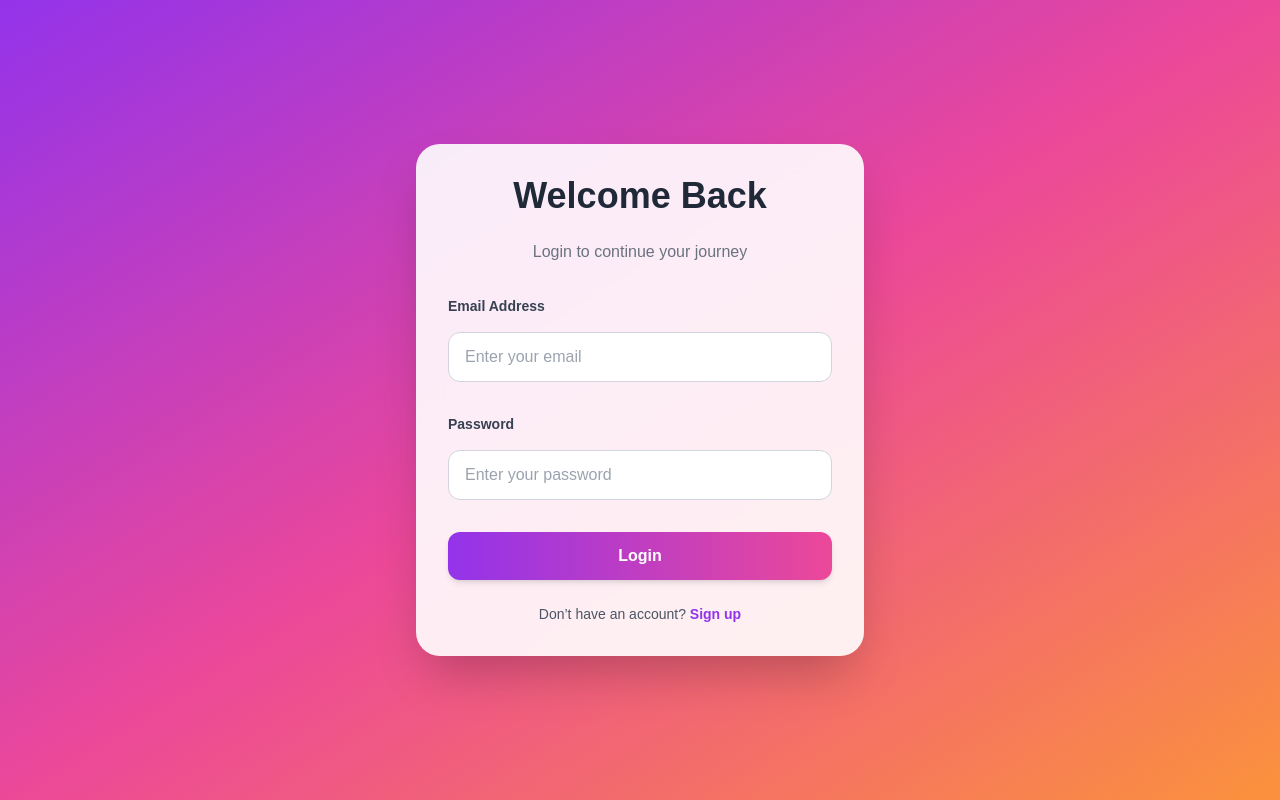
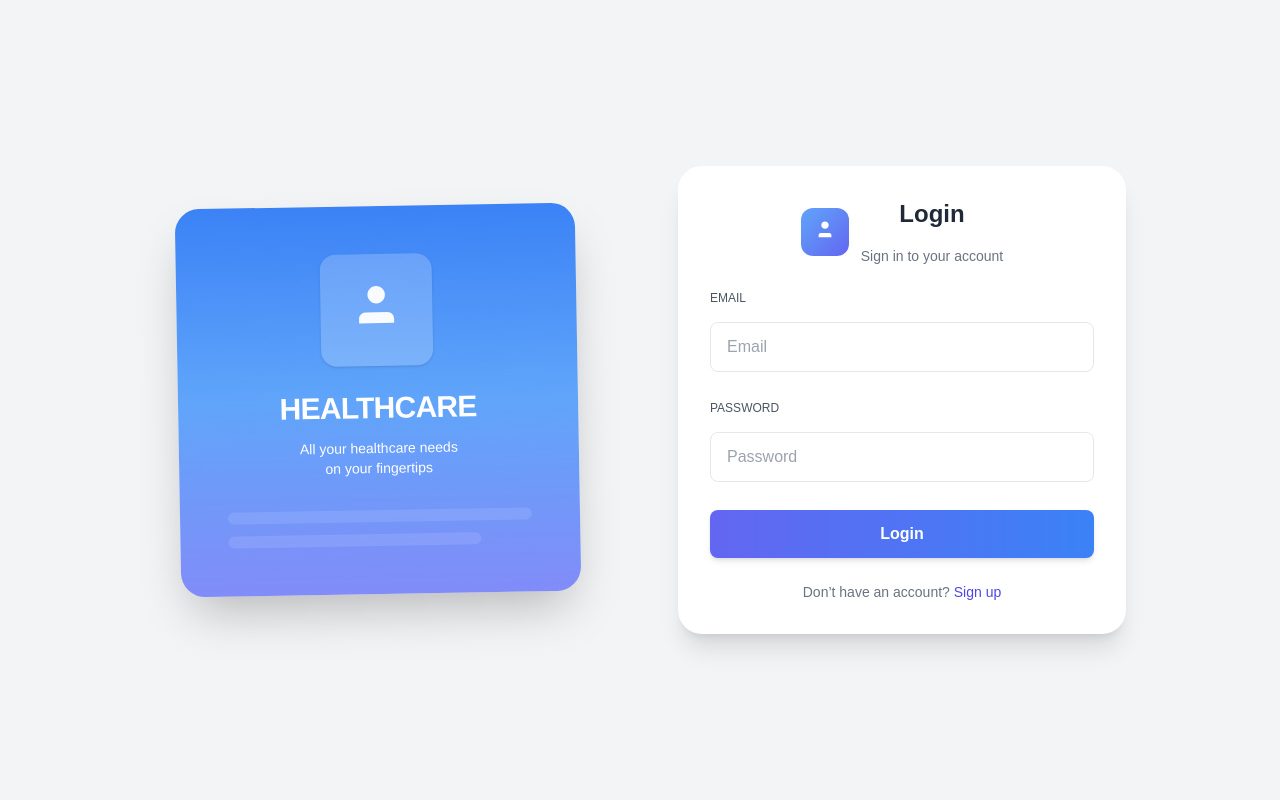
Before and after one commit to BandaraTWMBA/DevopsProject, a React (Vite) app in the folder frontend/: page /login in a window 1280 px wide. Built offline with nearby package versions, Linux system fonts and the light colour scheme.

Commit message:
changes in login page

```diff
--- a/frontend/src/pages/Login.jsx
+++ b/frontend/src/pages/Login.jsx
@@ -1,10 +1,12 @@
-// src/pages/Login.jsx (or wherever your Login component is)
+// src/pages/Login.jsx
 import { useState } from "react";
 import axios from "axios";
 import { useNavigate } from "react-router-dom";
 
 export default function Login() {
   const [form, setForm] = useState({ email: "", password: "" });
+  const [loading, setLoading] = useState(false);
+  const [message, setMessage] = useState("");
   const navigate = useNavigate();
 
   const handleChange = (e) => {
@@ -13,81 +15,147 @@ export default function Login() {
 
   const handleSubmit = async (e) => {
     e.preventDefault();
+    setLoading(true);
+    setMessage("");
+
     try {
       const res = await axios.post("http://localhost:5000/login", form);
 
-      // store user (and token if backend sends one) so Home can access it
-      if (res.data?.user) {
-        localStorage.setItem("user", JSON.stringify(res.data.user));
-      }
-      if (res.data?.token) {
-        localStorage.setItem("token", res.data.token);
-      }
+      if (res.data?.user) localStorage.setItem("user", JSON.stringify(res.data.user));
+      if (res.data?.token) localStorage.setItem("token", res.data.token);
 
-      alert(`Login successful! Welcome ${res.data.user?.firstName || ""}`);
-
-      // navigate to home
+      setMessage("Login successful!");
+      setForm({ email: "", password: "" });
       navigate("/home");
     } catch (err) {
-      alert(err.response?.data?.message || "Login failed with some errors");
+      setMessage(err.response?.data?.message || "Login failed");
+    } finally {
+      setLoading(false);
     }
   };
 
   return (
-    <div className="min-h-screen flex items-center justify-center bg-gradient-to-br from-purple-600 via-pink-500 to-orange-400 px-4">
-      <div className="w-full max-w-md bg-white/90 backdrop-blur-md rounded-3xl shadow-2xl p-8">
-        <h1 className="text-4xl font-extrabold text-center text-gray-800 mb-6">
-          Welcome Back
-        </h1>
-        <p className="text-center text-gray-500 mb-8">
-          Login to continue your journey
+    <div className="min-h-screen flex items-center justify-center bg-gray-100 px-6">
+      <div className="w-full max-w-5xl grid grid-cols-1 md:grid-cols-2 gap-6">
+        {/* LEFT PROMO PANEL */}
+        <div className="hidden md:flex items-center justify-center">
+          <div className="w-4/5 bg-gradient-to-b from-blue-500 via-blue-400 to-indigo-400 rounded-3xl p-12 shadow-2xl transform -rotate-[1deg]">
+            <div className="flex flex-col items-center text-center text-white">
+              <div className="w-28 h-28 bg-white/20 rounded-2xl flex items-center justify-center mb-6 shadow">
+                <svg
+                  width="70"
+                  height="70"
+                  viewBox="0 0 64 64"
+                  fill="none"
+                  xmlns="http://www.w3.org/2000/svg"
+                >
+                  <path d="M32 10C36.4183 10 40 13.5817 40 18C40 22.4183 36.4183 26 32 26C27.5817 26 24 22.4183 24 18C24 13.5817 27.5817 10 32 10Z" fill="white" fillOpacity="0.95"/>
+                  <path d="M22 34C18.6863 34 16 36.6863 16 40V44H48V40C48 36.6863 45.3137 34 42 34H22Z" fill="white" fillOpacity="0.95"/>
+                </svg>
+              </div>
+
+              <h2 className="text-3xl font-extrabold tracking-tight mb-3">
+                HEALTHCARE
+              </h2>
+
+              <p className="text-sm max-w-xs">
+                All your healthcare needs <br /> on your fingertips
               </p>
 
-        <form onSubmit={handleSubmit} className="space-y-6">
+              <div className="mt-8 w-full">
+                <div className="h-3 bg-white/10 rounded-full mb-3" />
+                <div className="h-3 bg-white/10 rounded-full w-5/6" />
+              </div>
+            </div>
+          </div>
+        </div>
+
+        {/* RIGHT LOGIN PANEL */}
+        <div className="flex items-center justify-center">
+          <div className="w-full max-w-md bg-white rounded-3xl shadow-xl p-8">
+            <div className="mb-6 text-center">
+              <div className="inline-flex items-center gap-3">
+                <div className="w-12 h-12 bg-gradient-to-br from-blue-400 to-indigo-500 rounded-xl flex items-center justify-center">
+                  <svg
+                    width="34"
+                    height="34"
+                    viewBox="0 0 64 64"
+                    fill="none"
+                    xmlns="http://www.w3.org/2000/svg"
+                  >
+                    <path d="M32 12C35.866 12 39 15.134 39 19C39 22.866 35.866 26 32 26C28.134 26 25 22.866 25 19C25 15.134 28.134 12 32 12Z" fill="white"/>
+                    <path d="M24 34C21.7909 34 20 35.7909 20 38V42H44V38C44 35.7909 42.2091 34 40 34H24Z" fill="white"/>
+                  </svg>
+                </div>
                 <div>
-            <label className="block text-gray-700 text-sm font-semibold mb-2">
-              Email Address
+                  <h1 className="text-2xl font-bold text-gray-800">Login</h1>
+                  <p className="text-sm text-gray-500">Sign in to your account</p>
+                </div>
+              </div>
+            </div>
+
+            <form onSubmit={handleSubmit} className="space-y-5">
+              <div>
+                <label className="block text-xs font-medium text-gray-600 mb-2">
+                  EMAIL
                 </label>
                 <input
                   type="email"
                   name="email"
-              placeholder="Enter your email"
+                  placeholder="Email"
                   value={form.email}
                   onChange={handleChange}
                   required
-              className="w-full px-4 py-3 border border-gray-300 rounded-xl focus:outline-none focus:ring-4 focus:ring-purple-300 focus:border-purple-500 transition duration-300"
+                  className="w-full px-4 py-3 border border-gray-200 rounded-lg focus:outline-none focus:ring-2 focus:ring-indigo-200"
                 />
               </div>
 
               <div>
-            <label className="block text-gray-700 text-sm font-semibold mb-2">
-              Password
+                <label className="block text-xs font-medium text-gray-600 mb-2">
+                  PASSWORD
                 </label>
                 <input
                   type="password"
                   name="password"
-              placeholder="Enter your password"
+                  placeholder="Password"
                   value={form.password}
                   onChange={handleChange}
                   required
-              className="w-full px-4 py-3 border border-gray-300 rounded-xl focus:outline-none focus:ring-4 focus:ring-pink-300 focus:border-pink-500 transition duration-300"
+                  className="w-full px-4 py-3 border border-gray-200 rounded-lg focus:outline-none focus:ring-2 focus:ring-indigo-200"
                 />
               </div>
 
               <button
                 type="submit"
-            className="w-full bg-gradient-to-r from-purple-600 to-pink-500 text-white py-3 rounded-xl font-semibold shadow-md hover:shadow-xl hover:scale-[1.02] transition-transform duration-300"
+                disabled={loading}
+                className={`w-full mt-2 py-3 rounded-lg bg-gradient-to-r from-indigo-500 to-blue-500 text-white font-semibold shadow-md transition ${
+                  loading ? "opacity-70 cursor-not-allowed" : "hover:brightness-105"
+                }`}
               >
-            Login
+                {loading ? "Logging in..." : "Login"}
               </button>
             </form>
 
-        <p className="mt-6 text-center text-sm text-gray-600">
+            {message && (
+              <div
+                className={`mt-5 text-sm rounded-md px-4 py-3 text-center ${
+                  message.toLowerCase().includes("successful")
+                    ? "bg-green-50 text-green-700 border border-green-100"
+                    : "bg-red-50 text-red-700 border border-red-100"
+                }`}
+              >
+                {message}
+              </div>
+            )}
+
+            <div className="mt-6 text-center text-sm text-gray-500">
               Don’t have an account?{" "}
-          <a href="/register" className="text-purple-600 font-semibold hover:underline">
+              <a href="/register" className="text-indigo-600 font-medium hover:underline">
                 Sign up
               </a>
-        </p>
+            </div>
+          </div>
+        </div>
       </div>
     </div>
   );
```
Also changed, not shown: 1 other file (tests, documents, lock files or other folders). Lines whose indentation alone changed are shown as unchanged.
